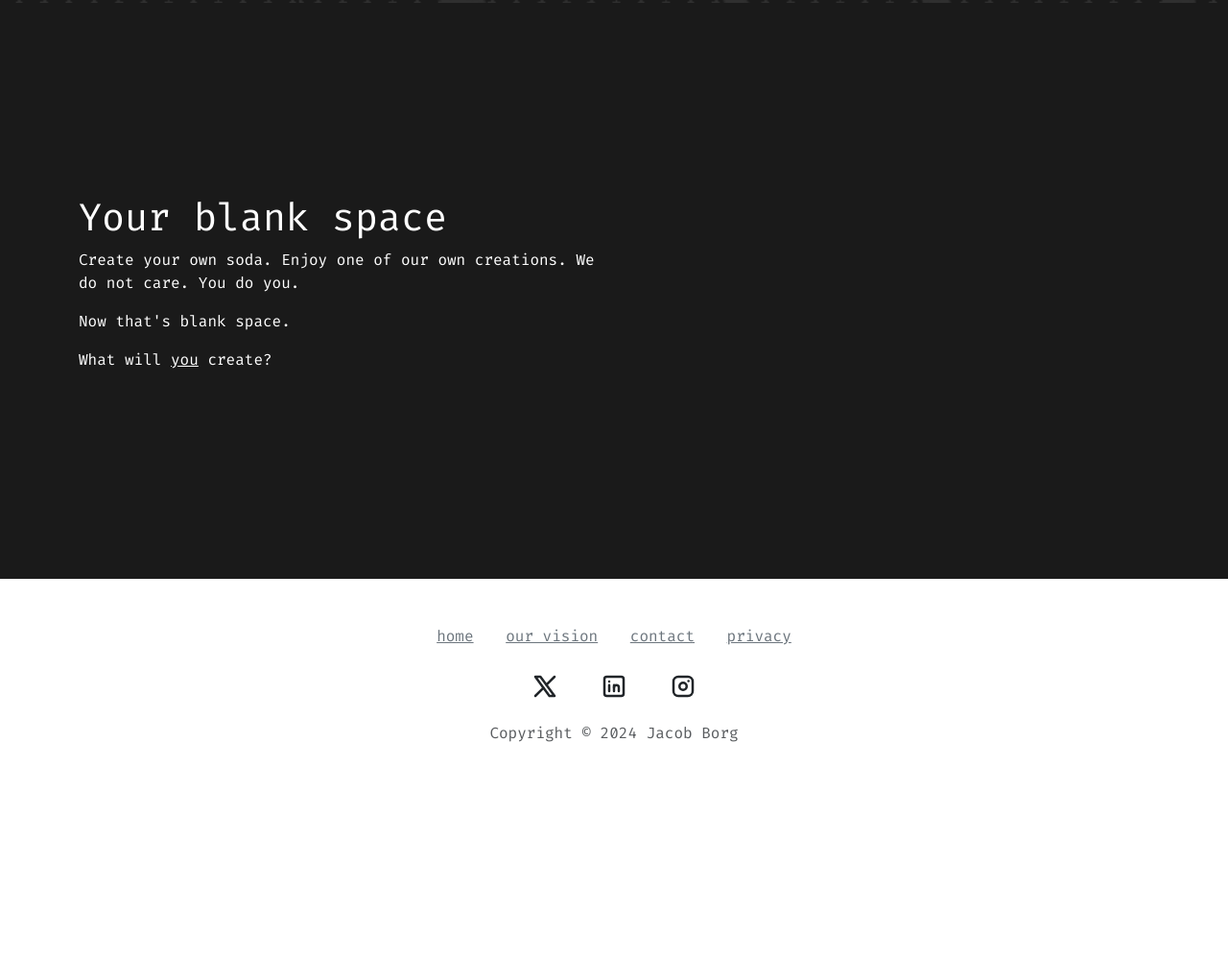
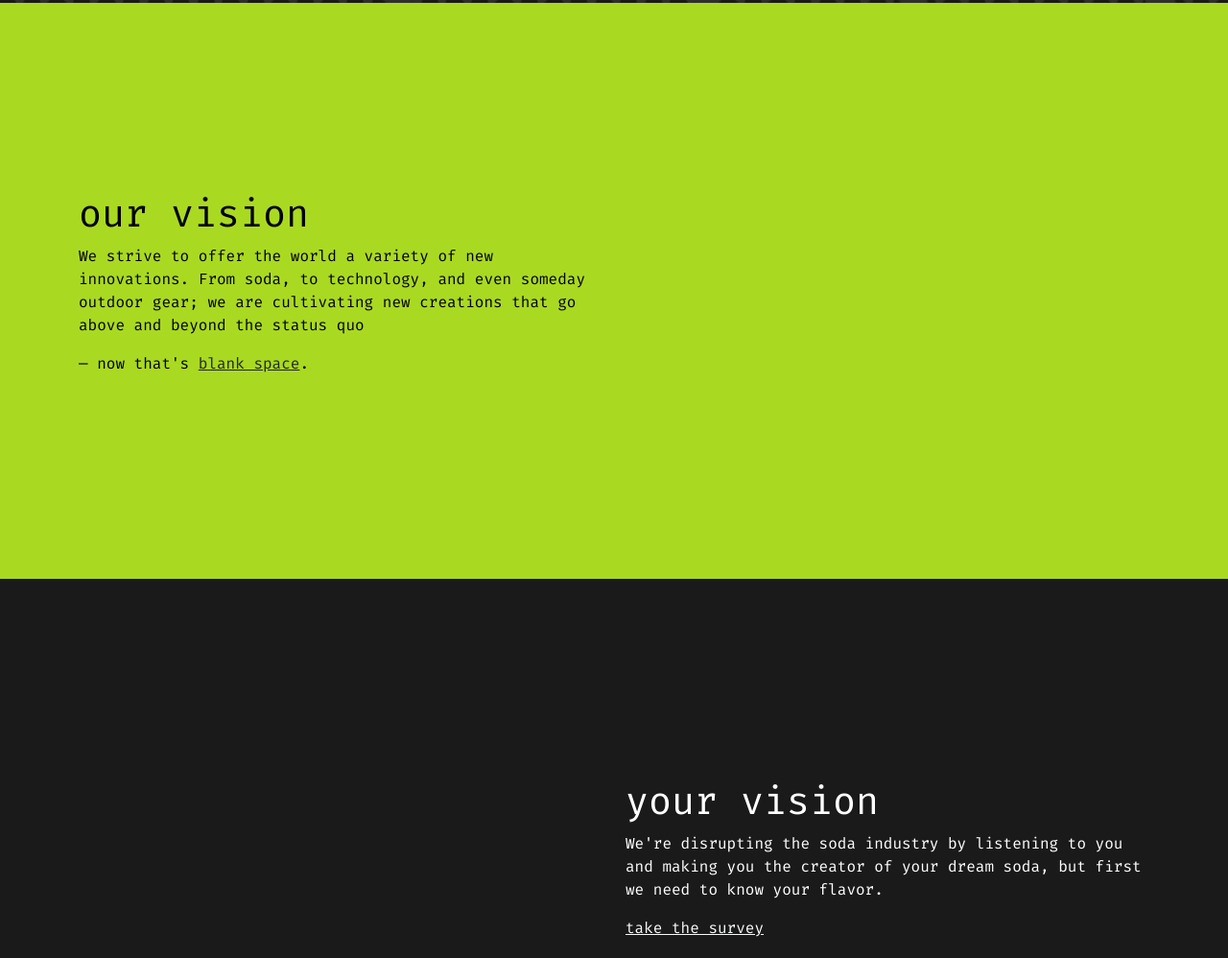
Before and after one commit to blank-space-systems/website, a plain HTML site: page index.html in a window 1280 px wide. Shown: the part 689-1687 px from the top of the page at 96% size. Before the commit the page ends 1513 px from the top, so only its background shows below. Drawn offline with Linux system fonts and the light colour scheme; a script that the page names is missing.

Commit message:
updated home page

```diff
--- a/index.html
+++ b/index.html
@@ -80,15 +80,43 @@ window.Papercups = {
             </div>
         </div><!-- End: Parallax Background -->
         <!-- Start: Parallax Background -->
+        <div style="height: 600px;background: #AAD922;">
+            <div class="container h-100">
+                <div class="row h-100">
+                    <div class="col-md-6 text-center text-md-start d-flex d-sm-flex d-md-flex justify-content-center align-items-center justify-content-md-start align-items-md-center justify-content-xl-center">
+                        <div class="text-black">
+                            <h1>our vision</h1>
+                            <p>We strive to offer the world a variety of new innovations. From soda, to technology, and even someday outdoor gear; we are cultivating new creations that go above and beyond the status quo</p>
+                            <p>— now that's <a class="link-dark" href="vision.html">blank space</a>.</p>
+                        </div>
+                    </div>
+                </div>
+            </div>
+        </div><!-- End: Parallax Background -->
+        <!-- Start: Parallax Background -->
         <div style="height: 600px;background: #1a1a1a;">
             <div class="container h-100">
                 <div class="row h-100">
+                    <div class="col"></div>
+                    <div class="col-md-6 offset-md-0 text-center text-md-start d-flex d-sm-flex d-md-flex justify-content-center align-items-center justify-content-md-start align-items-md-center justify-content-xl-center">
+                        <div class="text-white">
+                            <h1>your vision</h1>
+                            <p>We're disrupting the soda industry by listening to you and making you the creator of your dream soda, but first we need to know your flavor.</p>
+                            <p><a class="link-light" href="yourvision.html">take the survey</a></p>
+                        </div>
+                    </div>
+                </div>
+            </div>
+        </div><!-- End: Parallax Background -->
+        <!-- Start: Parallax Background -->
+        <div style="height: 600px;background: #AAD922;">
+            <div class="container h-100">
+                <div class="row h-100">
                     <div class="col-md-6 text-center text-md-start d-flex d-sm-flex d-md-flex justify-content-center align-items-center justify-content-md-start align-items-md-center justify-content-xl-center">
-                        <div class="text-white">
-                            <h1>Your blank space</h1>
-                            <p>Create your own soda. Enjoy one of our own creations. We do not care. You do you.</p>
-                            <p>Now that's blank space.</p>
-                            <p>What will&nbsp;<a href="yourvision.html" style="color: var(--bs-body-bg);">you</a> create?</p>
+                        <div class="text-black">
+                            <h1>tomorrow's vision</h1>
+                            <p>The technology industry has shied away from innovation, citing their fear of risk that comes with new ideas.&nbsp;</p>
+                            <p>Good thing we're fearless.</p>
                         </div>
                     </div>
                 </div>
```
